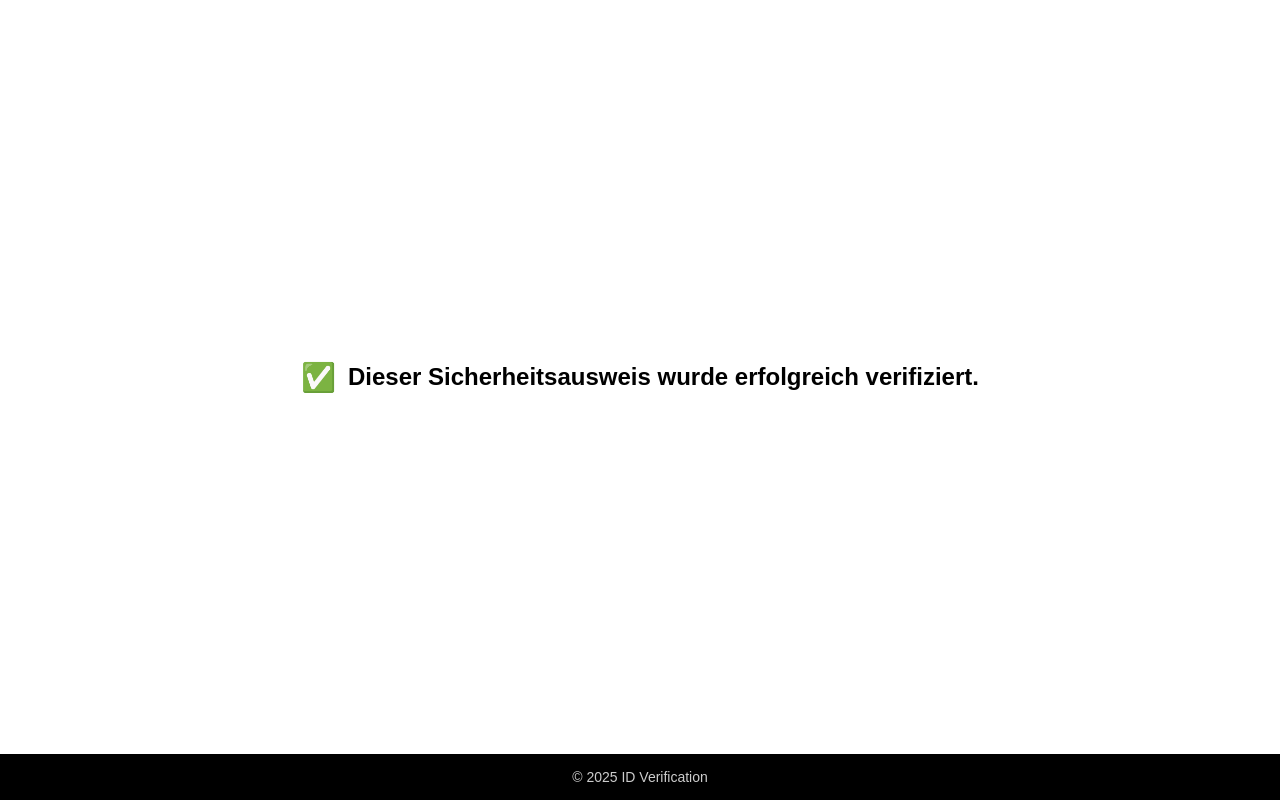
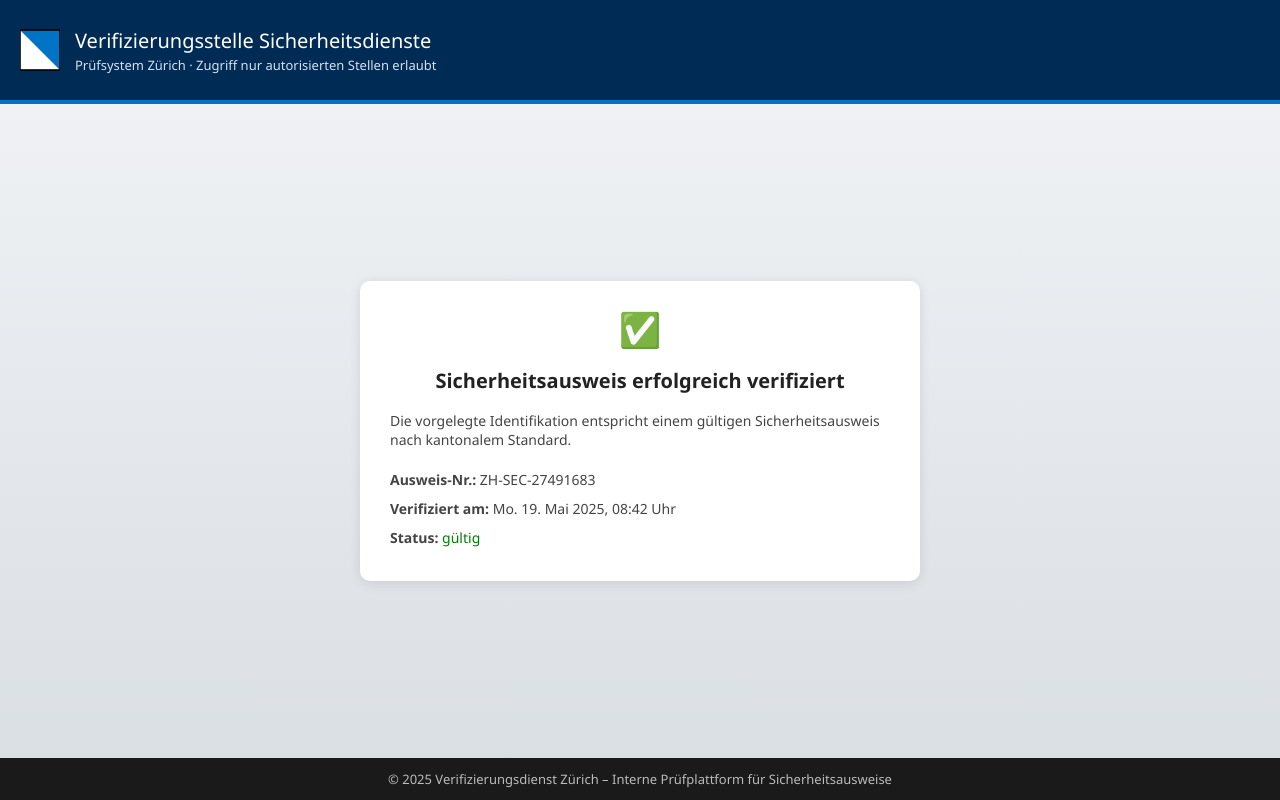
Before and after one commit to IDverification/IDverification, a plain HTML site: page index.html in a window 1280 px wide. Drawn offline with Linux system fonts and the light colour scheme.

Commit message:
Update index.html

```diff
--- a/index.html
+++ b/index.html
@@ -1,49 +1,161 @@
 <!DOCTYPE html>
 <html lang="de">
 <head>
-  <meta charset="UTF-8">
-  <meta name="viewport" content="width=device-width, initial-scale=1.0">
-  <title>Sicherheitsausweis Verifizierung</title>
+  <meta charset="UTF-8" />
+  <meta name="viewport" content="width=device-width, initial-scale=1.0"/>
+  <title>Sicherheitsausweis-Verifizierung</title>
   <style>
     body {
       margin: 0;
-      font-family: Arial, sans-serif;
-      background: #fff;
-      color: #000;
+      font-family: "Segoe UI", "Helvetica Neue", sans-serif;
+      background: linear-gradient(to bottom, #f2f4f7, #d9dee2);
+      color: #111;
       display: flex;
       flex-direction: column;
       min-height: 100vh;
     }
+
+    header {
+      background: #002b55;
+      color: white;
+      padding: 25px 20px;
+      display: flex;
+      align-items: center;
+      gap: 15px;
+      border-bottom: 4px solid #0074c4;
+    }
+
+    .logo {
+      width: 40px;
+      height: 50px;
+    }
+
+    .header-text h1 {
+      margin: 0;
+      font-size: 20px;
+      font-weight: 500;
+    }
+
+    .header-text p {
+      margin: 2px 0 0;
+      font-size: 13px;
+      color: #d3e1f1;
+    }
+
     .content {
       flex: 1;
       display: flex;
       align-items: center;
       justify-content: center;
-      padding: 50px;
-      font-size: 24px;
-      font-weight: bold;
+      padding: 40px 20px;
     }
+
+    .message-box {
+      background: white;
+      padding: 25px 30px;
+      border-radius: 10px;
+      box-shadow: 0 2px 12px rgba(0, 0, 0, 0.1);
+      text-align: center;
+      max-width: 500px;
+      width: 100%;
+    }
+
+    .checkmark {
+      font-size: 34px;
+      color: green;
+      animation: pop 0.3s ease-out;
+    }
+
+    @keyframes pop {
+      0% { transform: scale(0); opacity: 0; }
+      100% { transform: scale(1); opacity: 1; }
+    }
+
+    .message-box h2 {
+      margin-top: 15px;
+      font-size: 20px;
+      color: #222;
+    }
+
+    .message-box p {
+      font-size: 14px;
+      color: #444;
+      margin-top: 10px;
+      text-align: left;
+    }
+
+    .info-list {
+      font-size: 13px;
+      margin-top: 20px;
+      color: #333;
+      text-align: left;
+    }
+
+    .info-list p {
+      margin: 8px 0;
+      line-height: 1.5;
+    }
+
     .footer {
-      background: #000;
-      color: #ccc;
+      background: #1a1a1a;
+      color: #bbb;
       text-align: center;
-      padding: 15px;
-      font-size: 14px;
-    }
-    .checkmark {
-      color: green;
-      font-size: 28px;
-      margin-right: 12px;
+      padding: 12px;
+      font-size: 13px;
     }
   </style>
 </head>
 <body>
+
+  <header>
+    <svg class="logo" viewBox="0 0 100 100" xmlns="http://www.w3.org/2000/svg">
+      <polygon points="0,0 100,0 100,100" fill="#0074c4"/>
+      <polygon points="0,0 0,100 100,100" fill="#ffffff"/>
+      <rect width="100" height="100" fill="none" stroke="#000" stroke-width="4"/>
+    </svg>
+    <div class="header-text">
+      <h1>Verifizierungsstelle Sicherheitsdienste</h1>
+      <p>Prüfsystem Zürich · Zugriff nur autorisierten Stellen erlaubt</p>
+    </div>
+  </header>
+
   <div class="content">
-    <span class="checkmark">✅</span>
-    <span>Dieser Sicherheitsausweis wurde erfolgreich verifiziert.</span>
+    <div class="message-box">
+      <div class="checkmark">✅</div>
+      <h2>Sicherheitsausweis erfolgreich verifiziert</h2>
+      <p>Die vorgelegte Identifikation entspricht einem gültigen Sicherheitsausweis nach kantonalem Standard.</p>
+
+      <div class="info-list">
+        <p><strong>Ausweis-Nr.:</strong> ZH-SEC-27491683</p>
+        <p><strong>Verifiziert am:</strong> <span id="veri"></span></p>
+        <p><strong>Status:</strong> <span style="color: green;">gültig</span></p>
+      </div>
+    </div>
   </div>
+
   <div class="footer">
-    © 2025 ID Verification
+    © 2025 Verifizierungsdienst Zürich – Interne Prüfplattform für Sicherheitsausweise
   </div>
+
+  <script>
+    const now = new Date();
+
+    const wochentage = ["So.", "Mo.", "Di.", "Mi.", "Do.", "Fr.", "Sa."];
+    const monate = [
+      "Januar", "Februar", "März", "April", "Mai", "Juni",
+      "Juli", "August", "September", "Oktober", "November", "Dezember"
+    ];
+
+    const tag = String(now.getDate()).padStart(2, '0');
+    const monat = monate[now.getMonth()];
+    const jahr = now.getFullYear();
+    const wochentag = wochentage[now.getDay()];
+    const stunde = String(now.getHours()).padStart(2, '0');
+    const minute = String(now.getMinutes()).padStart(2, '0');
+
+    const fullLine = `${wochentag} ${tag}. ${monat} ${jahr}, ${stunde}:${minute}\u00A0Uhr`;
+    document.getElementById("veri").innerText = fullLine;
+  </script>
+
 </body>
 </html>
```
